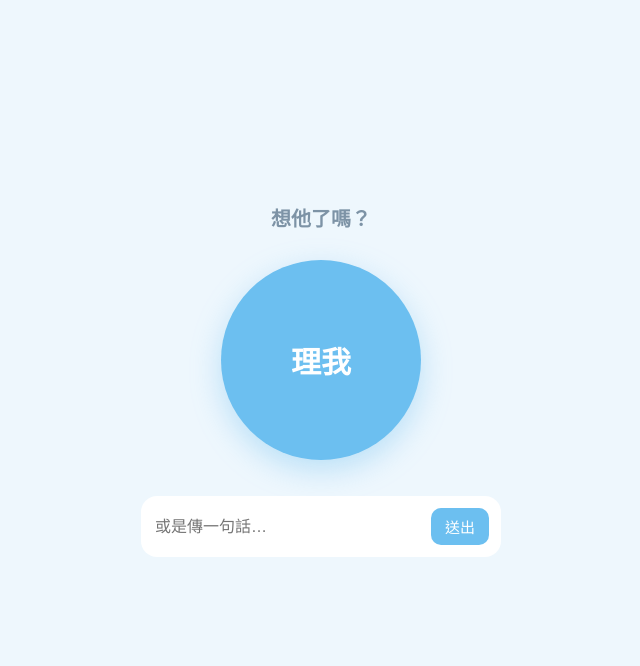
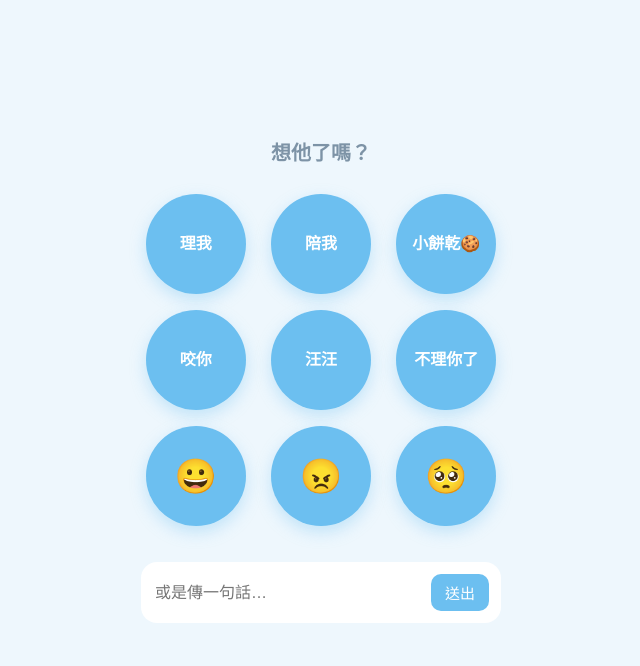
Before and after one commit to arlen7182/loio, a plain HTML site: page index.html in a window 1280 px wide. Shown: the whole page, without its empty margins (319-959 px from the left). Drawn offline with Linux system fonts and the light colour scheme.

Commit message:
Add files via upload

```diff
--- a/index.html
+++ b/index.html
@@ -42,20 +42,27 @@
     padding: 24px 16px calc(24px + env(safe-area-inset-bottom));
   }
   h1 { font-size: 20px; font-weight: 600; margin: 0 0 28px; color: var(--muted); }
-  #poke {
-    width: 200px; height: 200px;
-    border-radius: 50%;
-    border: none;
-    background: var(--accent);
-    color: #fff;
-    font-size: 30px;
-    font-weight: 700;
-    box-shadow: 0 10px 30px rgba(108, 191, 240, .4);
-    transition: transform .12s ease, background .2s;
+  .quick {
+    width: 100%; max-width: 360px;
+    display: grid;
+    grid-template-columns: repeat(3, 1fr);
+    gap: 16px;
+    justify-items: center;
+  }
+  .quick button {
+    width: 100%; max-width: 100px;
+    aspect-ratio: 1;
+    border: none; border-radius: 50%;
+    background: var(--accent); color: #fff;
+    font-size: 16px; font-weight: 700; line-height: 1.2;
+    padding: 0 6px;
+    box-shadow: 0 6px 16px rgba(108, 191, 240, .35);
     cursor: pointer;
+    transition: transform .1s ease;
   }
-  #poke:active { transform: scale(.92); background: var(--accent-dark); }
-  #poke:disabled { opacity: .5; }
+  .quick button.emoji { font-size: 34px; padding: 0; }
+  .quick button:active { transform: scale(.9); background: var(--accent-dark); }
+  .quick button:disabled { opacity: .5; }
   .msg {
     width: 100%; max-width: 360px;
     margin-top: 36px;
@@ -85,7 +92,17 @@
 </head>
 <body>
   <h1>想他了嗎？</h1>
-  <button id="poke">理我</button>
+  <div class="quick" id="quick">
+    <button>理我</button>
+    <button>陪我</button>
+    <button>小餅乾🍪</button>
+    <button>咬你</button>
+    <button>汪汪</button>
+    <button>不理你了</button>
+    <button class="emoji">😀</button>
+    <button class="emoji">😠</button>
+    <button class="emoji">🥺</button>
+  </div>
 
   <form class="msg" id="form">
     <input id="text" maxlength="200" placeholder="或是傳一句話…" autocomplete="off">
@@ -99,7 +116,6 @@
   const TOPIC = "liwo-4vw834qakm";
   const COOLDOWN_MS = 3000; // 避免連按洗版
 
-  const poke = document.getElementById("poke");
   const form = document.getElementById("form");
   const text = document.getElementById("text");
   const send = document.getElementById("send");
@@ -125,9 +141,11 @@
     if (!res.ok) throw new Error("HTTP " + res.status);
   }
 
+  const quickBtns = document.querySelectorAll("#quick button");
+
   function lock(on) {
-    poke.disabled = on;
     send.disabled = on;
+    quickBtns.forEach((b) => (b.disabled = on));
   }
 
   async function run(message, title) {
@@ -143,7 +161,9 @@
     setTimeout(() => lock(false), COOLDOWN_MS);
   }
 
-  poke.addEventListener("click", () => run("理我", "理我"));
+  quickBtns.forEach((b) => {
+    b.addEventListener("click", () => run(b.textContent.trim(), b.textContent.trim()));
+  });
 
   form.addEventListener("submit", (e) => {
     e.preventDefault();
```
